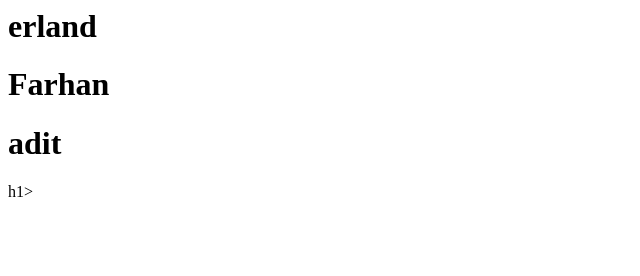
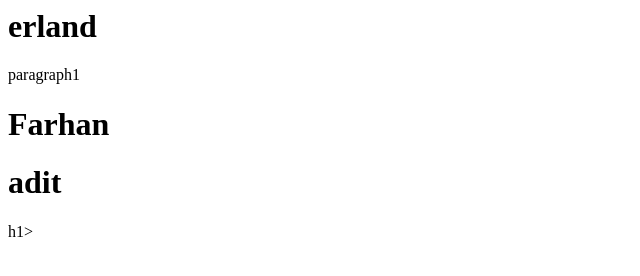
Before and after one commit to adkurniawan-cmd/salty, a plain HTML site: page index.html in a window 1280 px wide. Shown: the whole page, without its empty margins (0-640 px from the left). Drawn offline with Linux system fonts and the light colour scheme.

Commit message:
menambahkan paragraph1

```diff
--- a/index.html
+++ b/index.html
@@ -1,3 +1,4 @@
 <h1>erland</h1>
+<p1>paragraph1</p1>
 <h1>Farhan</h1>
 <h1>adit</h1>h1>
```
